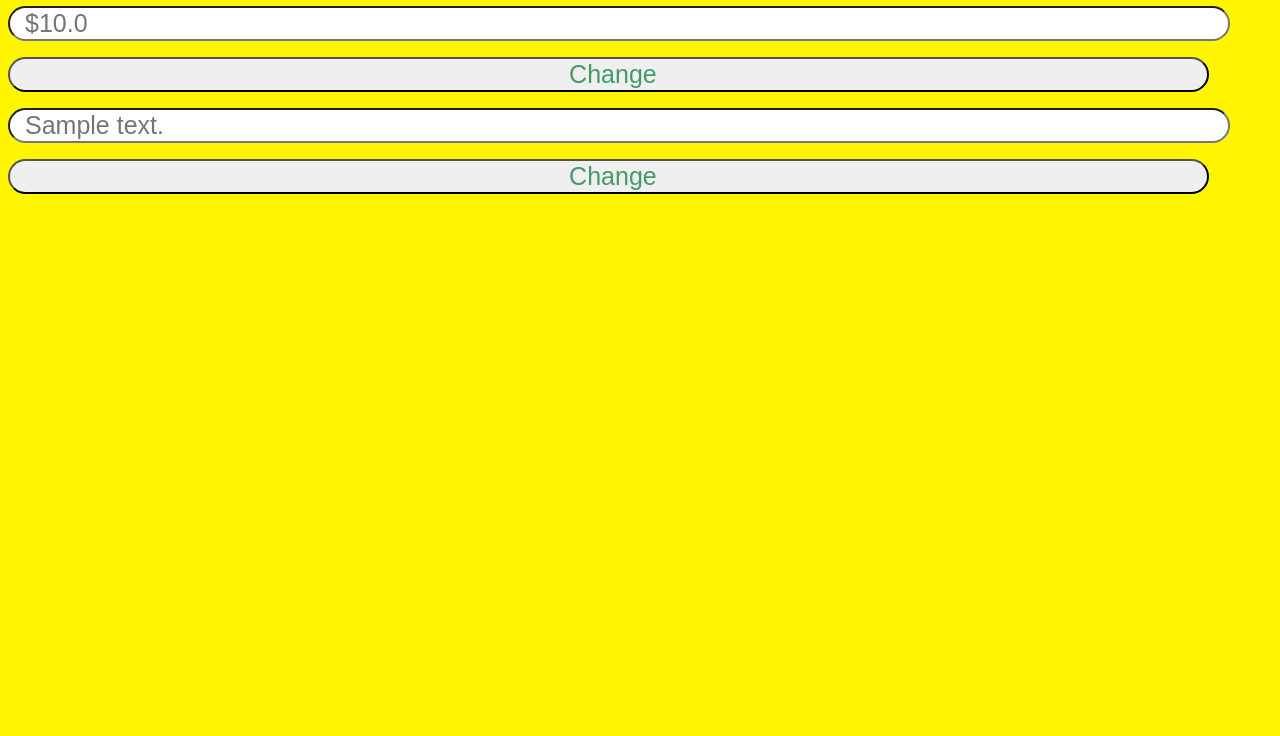
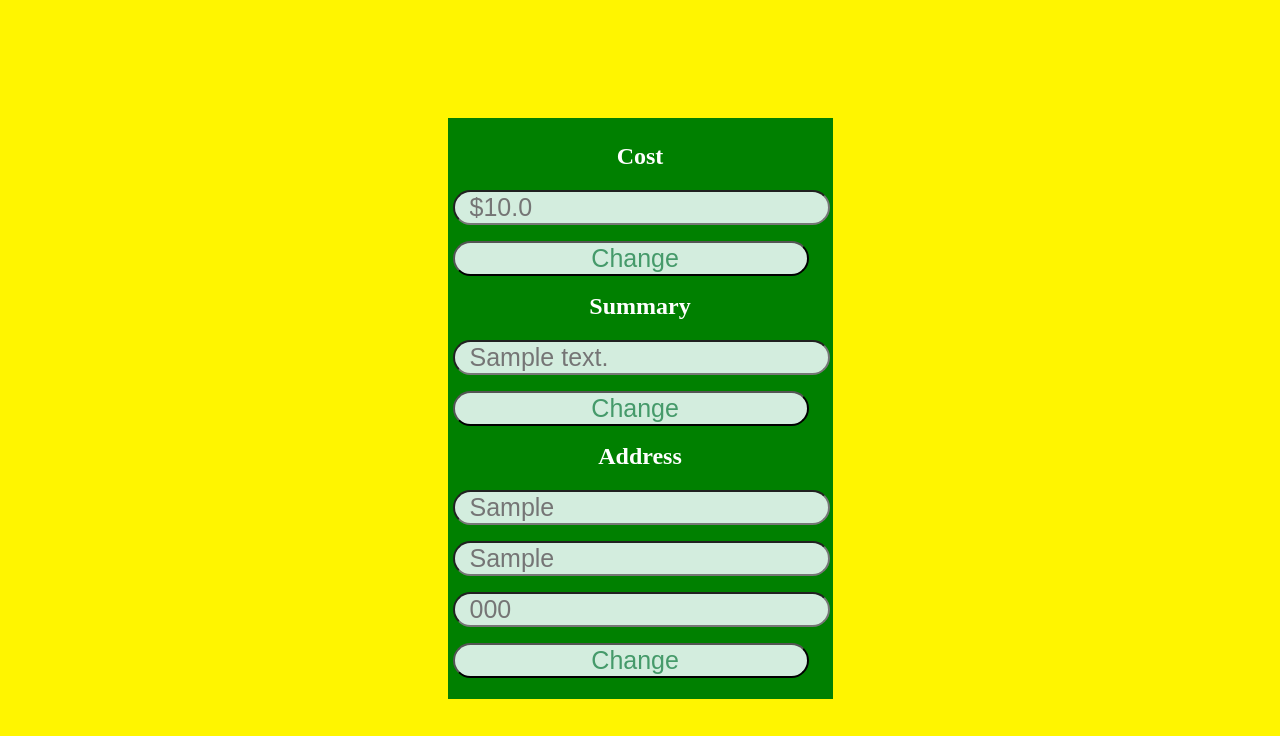
Before and after one commit to VetrovDmitry/super-umbrella, a Flask app: page /detail-house/1 in a window 1280 px wide. Shown: the part 64-800 px from the top of the page. Run offline with Flask 2, Linux system fonts and the light colour scheme; a user stored in the database is signed in; tables that the repository leaves empty hold one stand-in row (values such as "Sample post"); some libraries are stand-ins or nearby versions.

Commit message:
lesson details

```diff
--- a/app/market/controllers.py
+++ b/app/market/controllers.py
@@ -88,11 +88,22 @@ def detail_house(house_id):
         db.session.commit()
         return redirect(url_for('market.detail_house', house_id=house_id))
 
+    if forms["change_address"].validate_on_submit():
+        current_house.city = forms['change_address'].city.data
+        current_house.street = forms['change_address'].street.data
+        current_house.house_number = forms['change_address'].house_number.data
+        db.session.commit()
+        return redirect(url_for("market.detail_house", house_id=house_id))
 
     data['house_info'] = current_house.get_min_info()
     return render_template('market/detailhouse.html', data=data, forms=forms)
 
 
-@market.route("/house-details")
-def house_details():
-    return render_template("market/housedetails.html")
+@market.route("/house-details/<house_id>", methods=['POST', 'GET'])
+@login_required
+@house_required
+def house_details(house_id):
+    data = dict()
+    current_house = House.query.get(house_id)
+    data['house_info'] = current_house.get_max_info()
+    return render_template("market/housedetails.html", data=data)
--- a/app/market/models.py
+++ b/app/market/models.py
@@ -44,6 +44,17 @@ class House(db.Model):
             'cost': self.get_cost()
         }
 
+    def get_max_info(self):
+        return {
+            'id': self.id,
+            'cost': self.cost,
+            "summary": self.summary,
+            "city": self.city,
+            "street": self.street,
+            "house_number": self.house_number,
+            'photos': self.photos
+        }
+
 
 class Photo(db.Model):
     __tablename__ = 'photo'
--- a/app/static/styles/first.css
+++ b/app/static/styles/first.css
@@ -9,10 +9,14 @@ div.container {
     width: 350px;
     background: #933C2E
 }
-
+@import url('https://fonts.googleapis.com/css2?family=Comfortaa&display=swap');
 h1 {
     text-align: center;
     color: white;
+}
+
+h1.parameter_header {
+   font-family: "Comfortaa";
 }
 .blue_box {
     background: #44A7FE;
@@ -29,6 +33,10 @@ p.boxed {
     height: 50px;
 }
 
+p {
+    margin-left: auto;
+    margin-right: auto;
+}
 .button_vertical {
     background: #0FB3CD;
     color: lightgrey;
@@ -193,12 +201,13 @@ div.input_message {
 
 input {
     width: 95%;
-    height: 100%;f
+    height: 100%;
     background: #D3EDDE;
     border-radius: 40px;
     font-size: 25px;
     padding-left: 15px;
     color: #459A6A;
+
 }
 div.send_button {
     width: 29%;
@@ -248,7 +257,7 @@ div.auto_message {
     float: right;
 }
 
-@import url('https://fonts.googleapis.com/css2?family=Comfortaa&display=swap');
+
 @import url('https://fonts.googleapis.com/css2?family=Montserrat:ital,wght@1,200&family=Nunito:wght@300&display=swap');
 
 a.button {
@@ -433,3 +442,75 @@ div.bottom_part {
     color: white;
     text-align: center;
 }
+
+
+div.parameter_holder {
+    background: green;
+    width: 375px;
+    margin-right: auto;
+    margin-left: auto;
+    margin-top: 130px;
+    padding: 5px;
+}
+
+form.cost {
+    background: transparent;
+    height: 130px;
+}
+
+form.summary {
+    background: transparent;
+    height: 130px;
+}
+
+form.address {
+    background: transparent;
+
+}
+
+div.housedetails_info {
+    background: green;
+    width: 525px;
+    height: 550px;
+    margin-right: auto;
+    margin-left: auto;
+    margin-top: 85px;
+    border: 4px solid #00A6FF;
+}
+
+div.cost_house {
+    background: #00A6FF;
+    width: 95%;
+    margin-right: auto;
+    margin-left: auto;
+    margin-top: 30px;
+
+}
+
+p.data_holder_cost {
+    margin-right: auto;
+    heigth 75px;
+    margin-left: auto;
+    margin-bottom: 30px;
+    font-size: 20px;
+    text-align: center;
+
+}
+
+div.summary_house {
+    background: #00A6FF;
+    width: 95%;
+    margin-right: auto;
+    margin-left: auto;
+    margin-top: 30px;
+}
+
+p.data_holder_summary {
+    margin-right: auto;
+    heigth 75px;
+    margin-left: auto;
+    margin-bottom: 30px;
+    font-size: 20px;
+    text-align: center;
+
+}
--- a/app/templates/market/detailhouse.html
+++ b/app/templates/market/detailhouse.html
@@ -3,18 +3,27 @@
 
 {% block content %}
 <section>
-    <div>
-        <form method="post" action="{{ url_for('market.detail_house', house_id=data.house_info.id) }}">
+    <div class="parameter_holder">
+        <form class="cost" method="post" action="{{ url_for('market.detail_house', house_id=data.house_info.id) }}">
+            <h1 class="parameter_header">Cost</h1>
             {{ forms.change_cost.hidden_tag() }}
             <p>{{ forms.change_cost.cost(placeholder="$"+data.house_info.cost) }}</p>
             <p>{{ forms.change_cost.submit() }}</p>
         </form>
-        <form method="post" action="{{ url_for('market.detail_house', house_id=data.house_info.id) }}">
+        <form class="summary" method="post" action="{{ url_for('market.detail_house', house_id=data.house_info.id) }}">
+            <h1 class="parameter_header">Summary</h1>
             {{ forms.change_summary.hidden_tag() }}
             <p>{{ forms.change_summary.summary(placeholder=data.house_info.summary) }}</p>
             <p>{{ forms.change_summary.submit() }}</p>
         </form>
-
+        <form class="address" method="post" action="{{ url_for('market.detail_house', house_id=data.house_info.id) }}">
+            <h1 class="parameter_header">Address</h1>
+            {{ forms.change_address.hidden_tag() }}
+            <p>{{ forms.change_address.city(placeholder=data.house_info.city) }}</p>
+            <p>{{ forms.change_address.street(placeholder=data.house_info.street) }}</p>
+            <p>{{ forms.change_address.house_number(placeholder=data.house_info.house_number) }}</p>
+            <p>{{ forms.change_cost.submit() }}</p>
+        </form>
     </div>
 </section>
 {% endblock %}
```
Also changed, not shown: app/templates/market/housedetails.html (+12 -0 lines).
